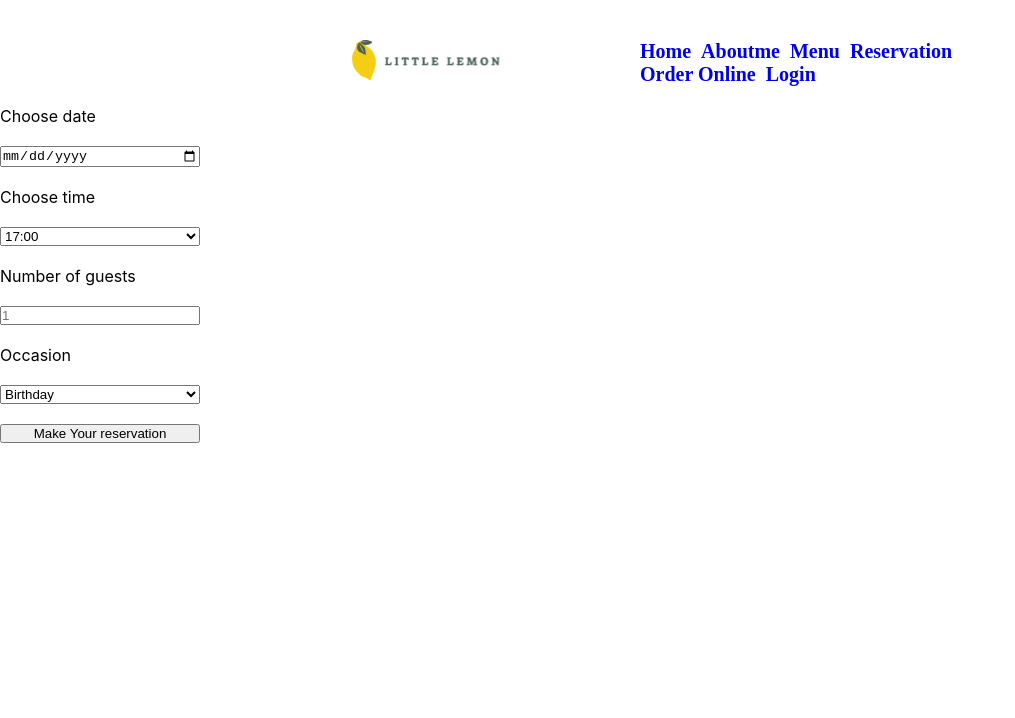
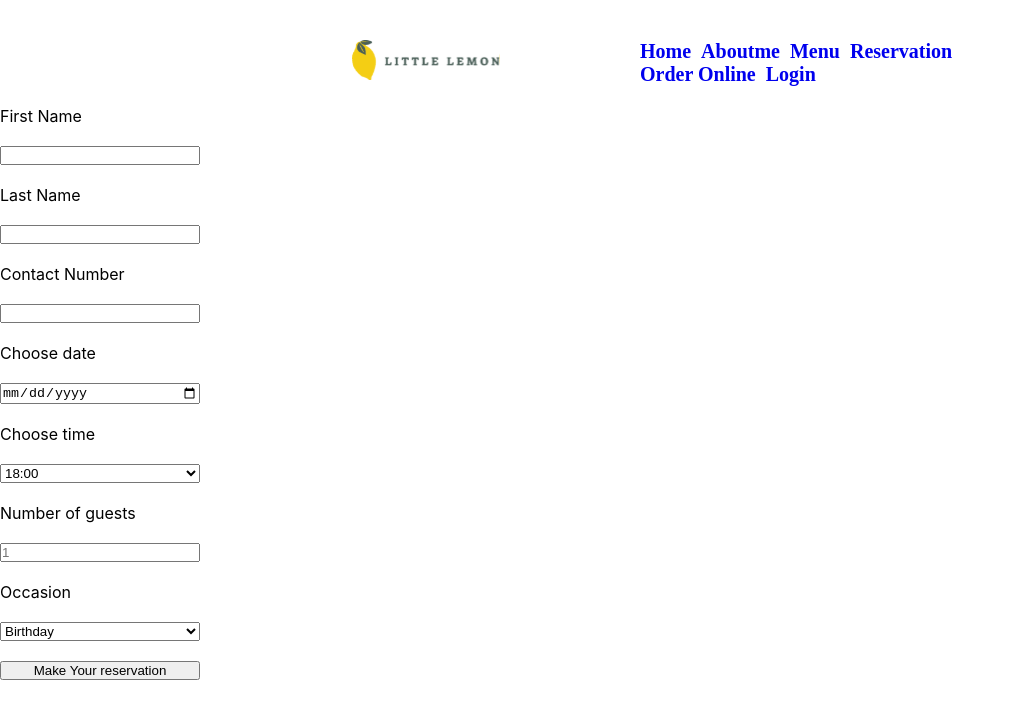
Before and after one commit to MaddYManI/Web-practice.gethub.io, a React (Create React App) app: page /BookingPage in a window 1280 px wide. Shown: the top 718 px of the page, without its empty margins (0-1015 px from the left). Built offline with nearby package versions, Linux system fonts and the light colour scheme; the HTML template or start-up script is replaced by a standard one; a web font is replaced by a local one.

Commit message:
submit form

```diff
--- a/public/index.html
+++ b/public/index.html
@@ -27,6 +27,7 @@
       user's mobile device or desktop. See https://developers.google.com/web/fundamentals/web-app-manifest/
     -->
     <link rel="manifest" href="%PUBLIC_URL%/manifest.json" />
+
     <!--
       Notice the use of %PUBLIC_URL% in the tags above.
       It will be replaced with the URL of the `public` folder during the build.
@@ -37,9 +38,12 @@
       Learn how to configure a non-root public URL by running `npm run build`.
     -->
     <title>Little Lemon</title>
+
   </head>
   <body>
     <noscript>You need to enable JavaScript to run this app.</noscript>
+    <script src="https://raw.githubusercontent.com/Meta-Front-End-Developer-PC/capstone/master/api.js"></script>
+
     <div id="root"></div>
     <!--
       This HTML file is a template.
--- a/src/Nav.js
+++ b/src/Nav.js
@@ -5,18 +5,11 @@ import Homepage from "./Nav/Homepage"
 import Aboutme from "./Nav/Aboutme"
 import Login from "./Nav/Login"
 import Menu from "./Nav/Menu"
-import BookingForm from "./Nav/BookingPage"
 import Order_online from "./Nav/Order_Online"
-import { useReducer } from 'react';
+import { useState,useReducer,useEffect} from 'react';
+import BookingPage from "./Nav/BookingPage"
 
 function Nav (){
-    function initializeTimes (){
-        return (['17:00', '18:00', '19:00','20:00', '21:00', '22:00'])
-    }
-    function updateTimes (state, action){
-        return state;
-    }
-    const [state, dispatch] = useReducer(updateTimes, initializeTimes)
 
     return(
         <BrowserRouter>
@@ -42,7 +35,7 @@ function Nav (){
                         <Route path="/" element={<Homepage />} />
                         <Route path="/aboutme" element={<Aboutme />} />
                         <Route path="/menu" element={<Menu />} />
-                        <Route path="/BookingPage" element={<BookingForm avaliableTimes={state}/>} />
+                        <Route path="/BookingPage" element={<BookingPage/>} />
                         <Route path="/order_online" element={<Order_online />} />
                         <Route path="/login" element={<Login/>} />
                     </Routes>
--- /dev/null
+++ b/src/Nav/BookingForm.js
@@ -0,0 +1,56 @@
+import { useEffect, useReducer, useState } from 'react';
+import './BookingPage.css'
+import {fetchAPI,submitAPI} from '../api'
+import ConfirmedBooking from './ConfirmedBooking'
+
+function BookingForm ({avaliableTimes, dispatch,submitForm}) {
+    const [formData,setformData]=useState({
+        firstName: "",
+        lastName: "",
+        contactNumber: "",
+        date: "",
+        time: "00:00",
+        noOfGuests: 1,
+        occasion: "Birthday"
+    })
+    const handleSubmit = (event) => {
+        event.preventDefault()
+        submitForm(formData)
+      }
+
+    return(
+        <form className='reservation_details' onSubmit={handleSubmit}>
+            <label htmlFor='firstName' >First Name</label>
+            <input type='text' id='firstName' defaultValue={formData.firstName} />
+
+            <label htmlFor='secondName' >Last Name</label>
+            <input type='text' id='secondName' defaultValue={formData.lastName} />
+
+            <label htmlFor='contactNumber' >Contact Number</label>
+            <input type='tel' id='contactNumber' defaultValue={formData.contactNumber} />
+
+            <label htmlFor="res-date"  data-testid="date">Choose date</label>
+            <input type="date" id="res-date" onChange={(e)=> dispatch({type:'Update_Time', payload: e.target.value})}/>
+
+            <label htmlFor="res-time">Choose time</label>
+            <select id="res-time " >
+                {avaliableTimes.map((e) =>{
+                        return(<option key={e}>{e}</option>)
+                    })}
+            </select>
+
+            <label for="guests" >Number of guests</label>
+            <input type="number" placeholder="1" min="1" max="10" id="guests"/>
+
+            <label for="occasion">Occasion</label>
+            <select id="occasion">
+                <option>Birthday</option>
+                <option>Anniversary</option>
+            </select>
+
+            <input type="submit" value="Make Your reservation"/>
+
+        </form>
+    );
+}
+export default BookingForm;
--- a/src/Nav/BookingPage.js
+++ b/src/Nav/BookingPage.js
@@ -1,28 +1,41 @@
-import { useReducer, useState } from 'react';
 import './BookingPage.css'
+import BookingForm from './BookingForm';
+import { useEffect, useReducer, useState } from 'react';
+import {fetchAPI,submitAPI} from '../api'
+import { useNavigate } from "react-router-dom";
 
-function BookingForm (props) {
+function BookingPage () {
+    const date = new Date();
+    function initializeTimes (){
+        return (fetchAPI(date));
+    }
+
+    function updateTimes (state, action){
+        let newState;
+        switch (action.type){
+            case 'Update_Time':
+                const newDate = new Date(action.payload);
+                return fetchAPI(newDate)
+                break;
+            default:
+                throw new Error()
+        }
+        return newState;
+    }
+    const [state, dispatch] = useReducer(updateTimes, initializeTimes())
+
+    const navigate = useNavigate();
+
+    function submitForm(formData) {
+      const isSubmitted = submitAPI(formData);
+
+      if (isSubmitted) {
+        navigate("/confirmed");
+      }
+    }
+
     return(
-        <form className='reservation_details'>
-            <label for="res-date"  data-testid="date">Choose date</label>
-            <input type="date" id="res-date"/>
-            <label for="res-time">Choose time</label>
-            <select id="res-time " data-testid="time">
-                {props.avaliableTimes()?.map((e) =>{
-                        return(
-                        <option>{e}</option>
-                        )
-                        })}
-            </select>
-            <label for="guests" >Number of guests</label>
-            <input type="number" placeholder="1" min="1" max="10" id="guests"/>
-            <label for="occasion">Occasion</label>
-            <select id="occasion">
-                <option>Birthday</option>
-                <option>Anniversary</option>
-            </select>
-            <input type="submit" value="Make Your reservation"/>
-        </form>
+        <BookingForm avaliableTimes={state} dispatch={dispatch} submitForm={submitForm}/>
     );
 }
-export default BookingForm;
+export default BookingPage;
--- /dev/null
+++ b/src/Nav/ConfirmedBooking.css
@@ -0,0 +1,4 @@
+* {
+    margin: 0;
+    padding: 0;
+}
--- /dev/null
+++ b/src/Nav/ConfirmedBooking.js
@@ -0,0 +1,10 @@
+import './ConfirmedBooking.css'
+
+function ConfirmedBooking () {
+    return(
+        <div>
+            <h1>Your booking is confirmed</h1>
+        </div>
+    )
+}
+export default ConfirmedBooking;
--- /dev/null
+++ b/src/api.js
@@ -0,0 +1,26 @@
+const seededRandom = function (seed) {
+    var m = 2**35 - 31;
+    var a = 185852;
+    var s = seed % m;
+    return function () {
+        return (s = s * a % m) / m;
+    };
+}
+
+export function fetchAPI(date) {
+    let result = [];
+    let random = seededRandom(date);
+
+    for(let i = 17; i <= 23; i++) {
+        if(random() < 0.5) {
+            result.push(i + ':00');
+        }
+        if(random() < 0.5) {
+            result.push(i + ':30');
+        }
+    }
+    return result;
+};
+export function submitAPI(formData) {
+    return true;
+};
```
Also changed, not shown: 1 other file (tests, documents, lock files or other folders).
